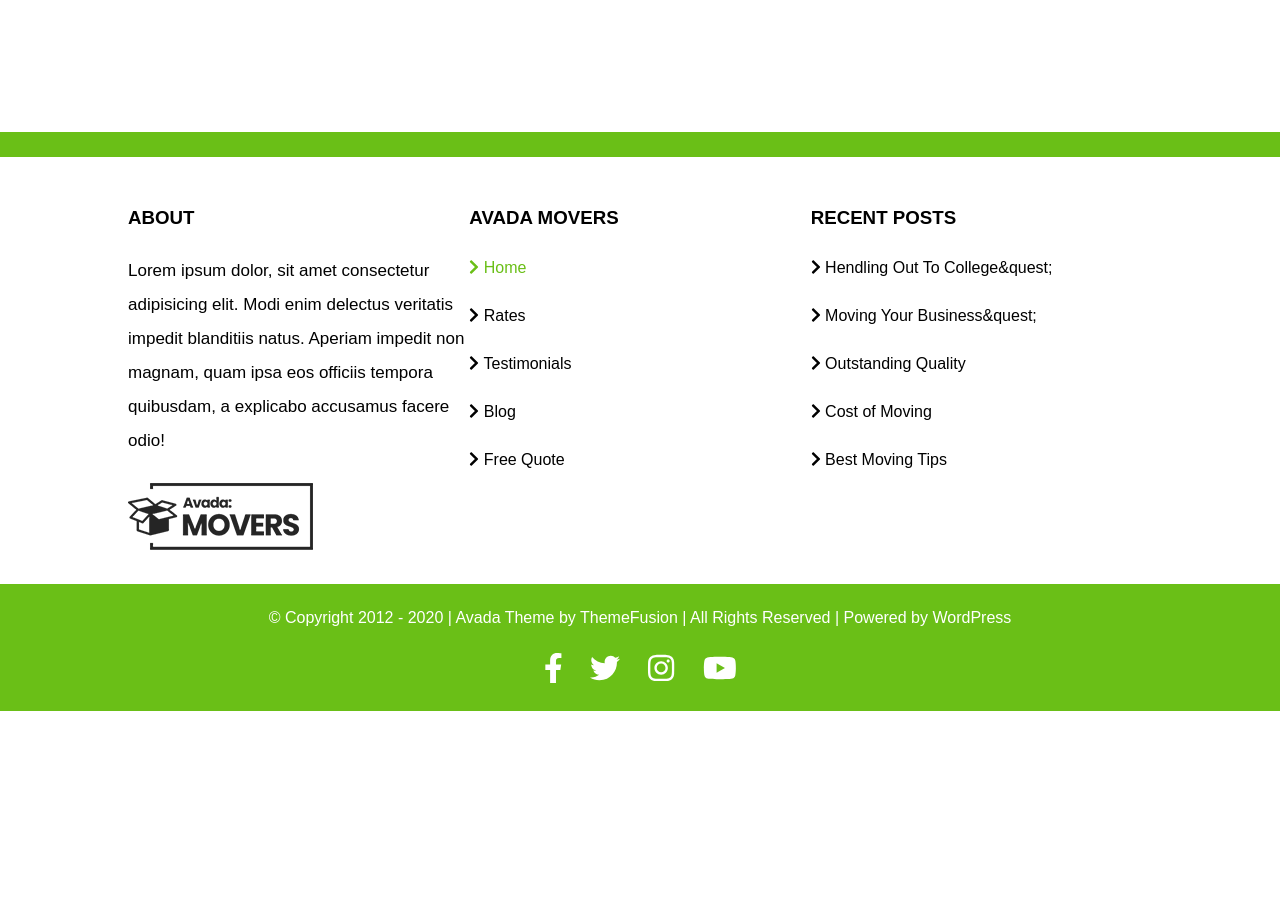
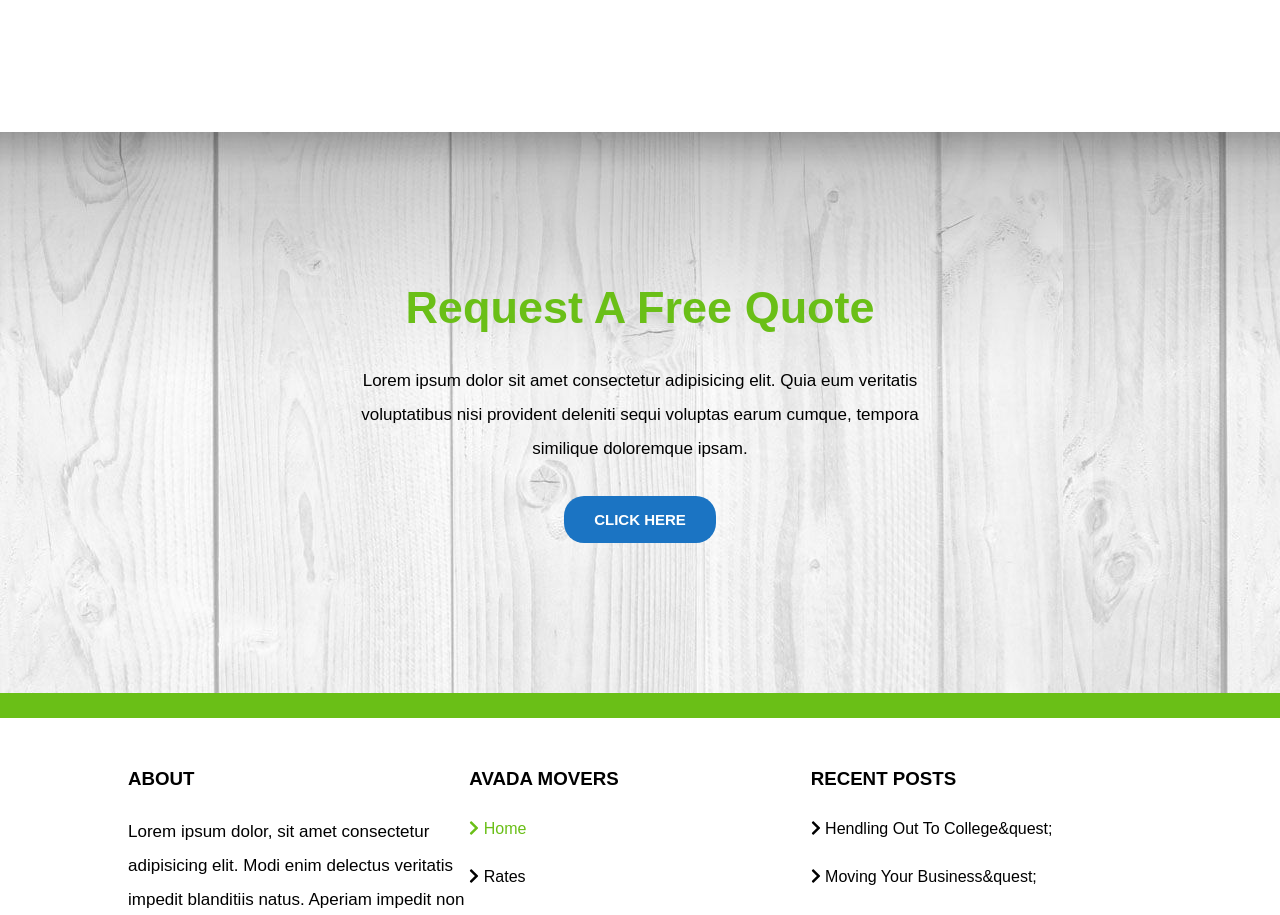
Before and after one commit to Maurizio97/proj-html-vuejs, a Vue app: page / in a window 1280 px wide. Shown: the part 1440-2355 px from the top of the page. Before the commit the page ends 2151 px from the top, so only its background shows below. Built offline with nearby package versions, Linux system fonts and the light colour scheme.

Commit message:
component mysection5 complete

```diff
--- a/src/App.vue
+++ b/src/App.vue
@@ -126,6 +126,7 @@ button {
   padding: 15px 30px;
   border-radius: 20px;
   border: none;
+  cursor: pointer;
 }
 .title {
   color: $green;
--- a/src/components/MyMain.vue
+++ b/src/components/MyMain.vue
@@ -1,15 +1,18 @@
 <template>
   <main>
     <MySection1/>
+    <MySection5/>
   </main>
 </template>
 
 <script>
 import MySection1 from '../components/MySection1.vue'
+import MySection5 from '../components/MySection5.vue'
 export default {
   name: 'MyMain',
   components: {
     MySection1,
+    MySection5,
   },
 
 }
--- /dev/null
+++ b/src/components/MySection5.vue
@@ -0,0 +1,36 @@
+<template>
+  <section>
+      <div>
+          <h2 class="title">
+              Request A Free Quote
+          </h2>
+          <p class="text-par">
+              Lorem ipsum dolor sit amet consectetur adipisicing elit. Quia eum veritatis voluptatibus nisi provident deleniti sequi voluptas earum cumque, tempora similique doloremque ipsam.
+          </p>
+          <button>CLICK HERE</button>
+      </div>
+  </section>
+</template>
+
+<script>
+export default {
+  name: 'MySection5',
+}
+</script>
+
+<!-- Add "scoped" attribute to limit CSS to this component only -->
+<style scoped lang="scss">
+section {
+    background-image: url("../../src/assets/img/avada-movers-request-quote-background.jpg");
+}
+
+div {
+    text-align: center;
+    padding: 150px 0;
+
+    p {
+        width: 45%;
+        margin: 30px auto;
+    }
+}
+</style>
```
